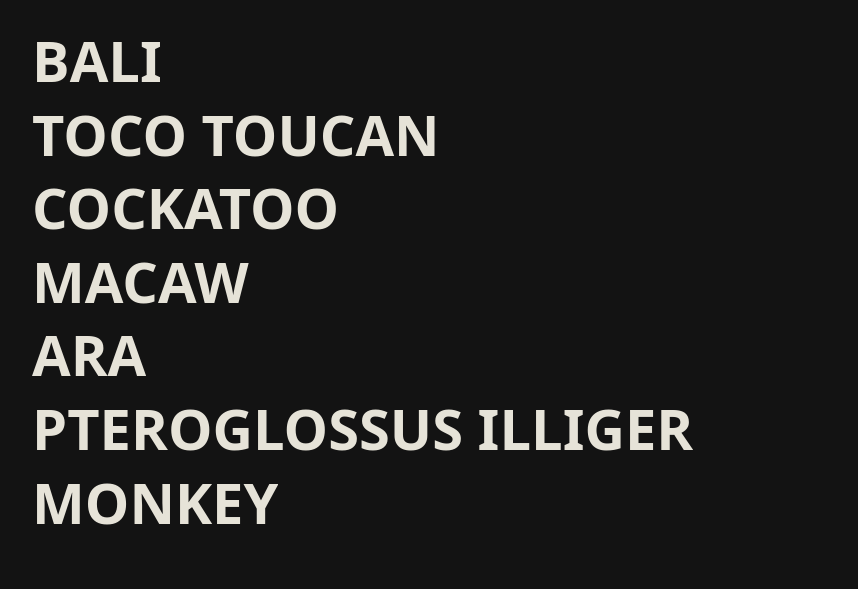
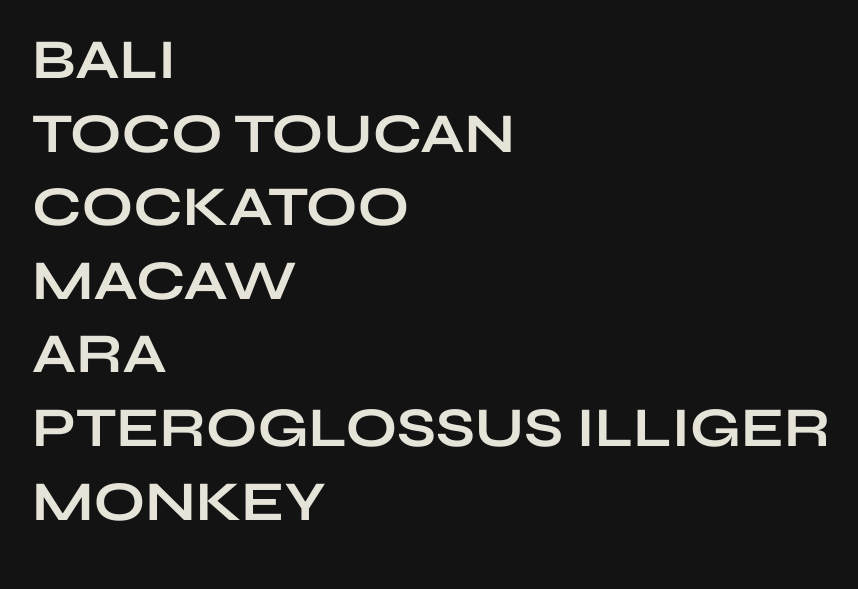
Before and after one commit to simonecontidev/gsap-effects, a plain HTML site: page gsap-hover-link-img/index.html in a window 1280 px wide. Shown: the whole page, without its empty margins (0-858 px from the left). Drawn offline with nearby package versions, Linux system fonts and the light colour scheme.

Commit message:
install google font
Signed-off-by: Simone Conti <simonecontisid@gmail.com>

```diff
--- a/gsap-hover-link-img/index.html
+++ b/gsap-hover-link-img/index.html
@@ -4,8 +4,9 @@
     <meta charset="UTF-8">
     <meta name="viewport" content="width=device-width, initial-scale=1.0">
     <script src="https://unpkg.com/gsap@3/dist/gsap.min.js"></script>
+    <link href="https://fonts.googleapis.com/css2?family=Syne:wght@700&display=swap" rel="stylesheet">
+    <link rel="stylesheet" href="./style.css" />
     <title>Link hover animation</title>
-    <link rel="stylesheet" href="./style.css" />
 </head>
 <body>
     <nav class="menu">
```
